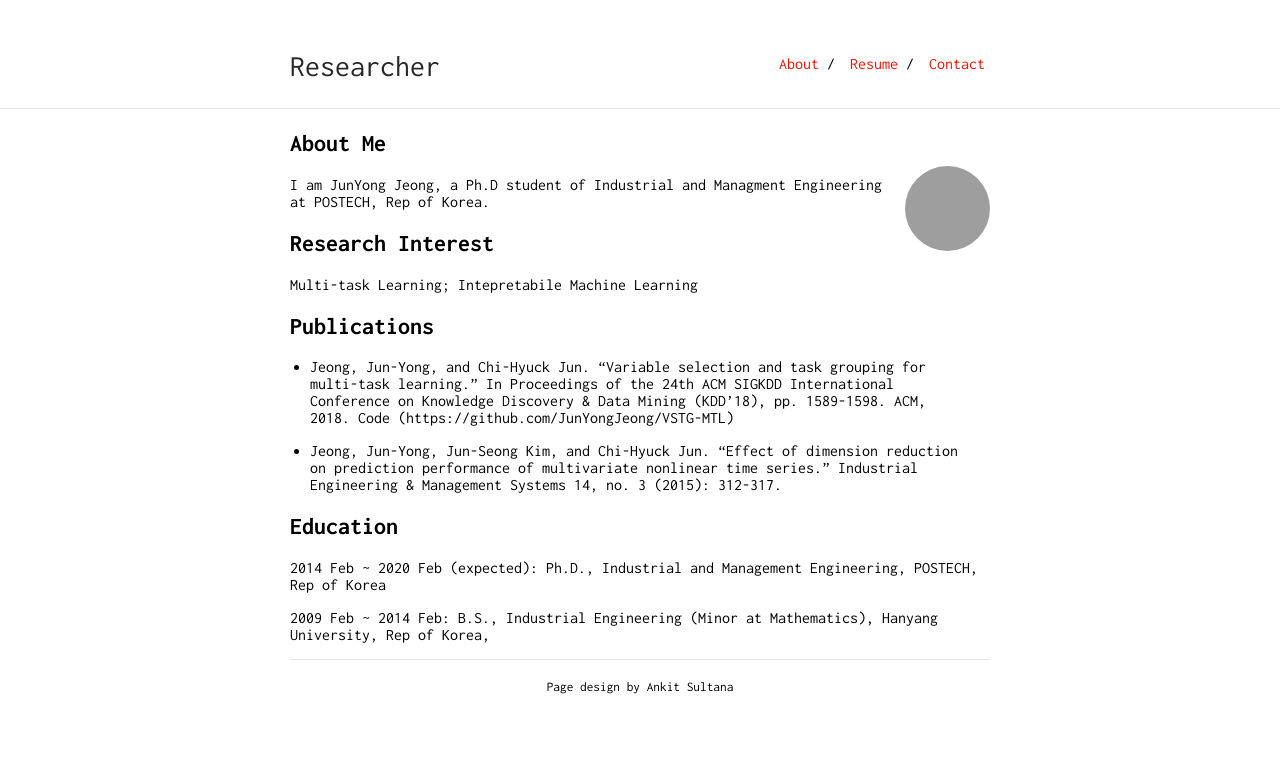
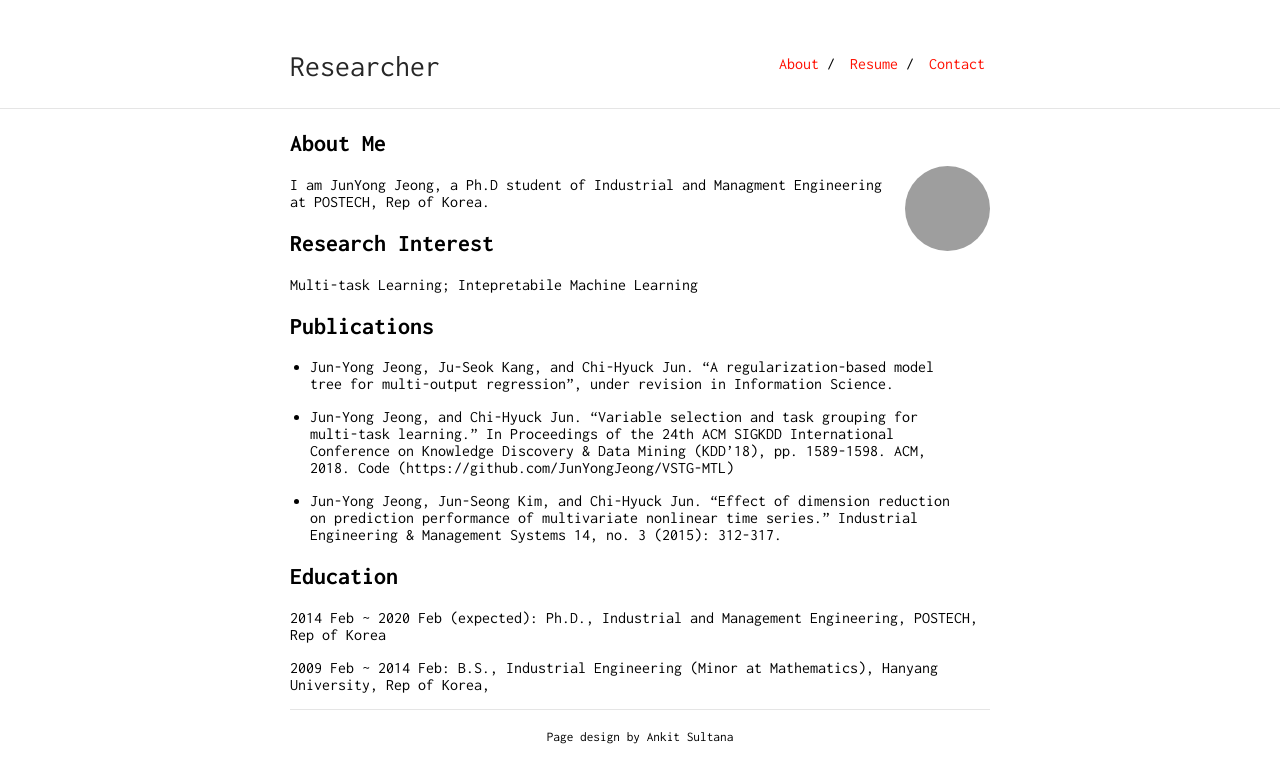
Before and after one commit to JunYongJeong/JunYongJeong.github.io, a Jekyll site: the page built from index.md, in a window 1280 px wide. Shown: the top 783 px of the page. Built offline with Jekyll 4.4.1, drawn with Linux system fonts in a browser that asks for light colours; our own code applies the rules of GitHub Pages for plain Markdown files; grey boxes are pictures that could not be loaded.

Commit message:
Update index.md

```diff
--- a/index.md
+++ b/index.md
@@ -14,9 +14,10 @@ Multi-task Learning; Intepretabile Machine Learning
 
 ## Publications
 
-* Jeong, Jun-Yong, and Chi-Hyuck Jun. "Variable selection and task grouping for multi-task learning." In Proceedings of the 24th ACM SIGKDD International Conference on Knowledge Discovery & Data Mining (KDD'18), pp. 1589-1598. ACM, 2018. Code (https://github.com/JunYongJeong/VSTG-MTL)
+* Jun-Yong Jeong, Ju-Seok Kang, and Chi-Hyuck Jun. "A regularization-based model tree for multi-output regression", under revision in Information Science.
+* Jun-Yong Jeong, and Chi-Hyuck Jun. "Variable selection and task grouping for multi-task learning." In Proceedings of the 24th ACM SIGKDD International Conference on Knowledge Discovery & Data Mining (KDD'18), pp. 1589-1598. ACM, 2018. Code (https://github.com/JunYongJeong/VSTG-MTL)
 
-* Jeong, Jun-Yong, Jun-Seong Kim, and Chi-Hyuck Jun. "Effect of dimension reduction on prediction performance of multivariate nonlinear time series." Industrial Engineering & Management Systems 14, no. 3 (2015): 312-317.
+* Jun-Yong Jeong, Jun-Seong Kim, and Chi-Hyuck Jun. "Effect of dimension reduction on prediction performance of multivariate nonlinear time series." Industrial Engineering & Management Systems 14, no. 3 (2015): 312-317.
 
 ## Education
 2014 Feb ~ 2020 Feb (expected): Ph.D., Industrial and Management Engineering, POSTECH, Rep of Korea
```
